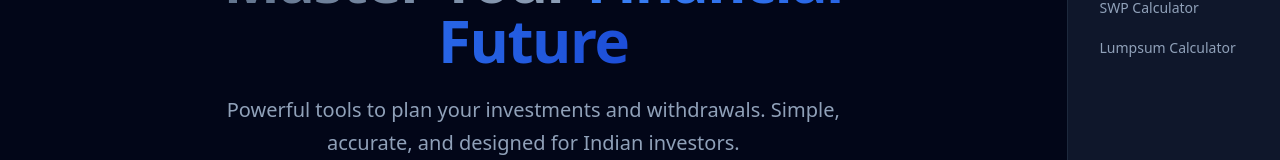
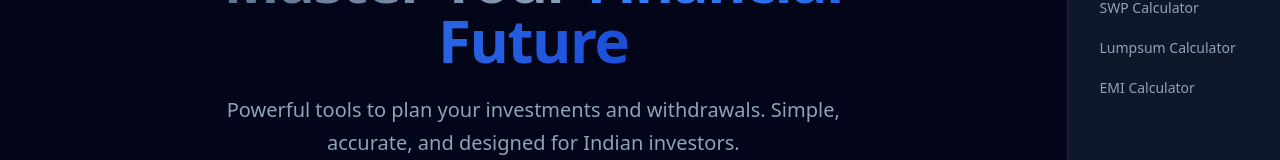
Before and after one commit to Aniket-0204/Financial-Calculators, a React (Vite) app: page / in a window 1280 px wide. Shown: the part 163-323 px from the top of the page. Built offline with nearby package versions, Linux system fonts and the light colour scheme.

Commit message:
add EMI calculator

```diff
--- a/src/App.jsx
+++ b/src/App.jsx
@@ -12,6 +12,7 @@ import Loading from './components/Loading';
 const SIPcalculator = lazy(() => import('./pages/SIPcalculator'));
 const SWPcalculator = lazy(() => import('./pages/SWPcalculator'));
 const LumpsumCalculator = lazy(() => import('./pages/LumpsumCalculator'));
+const EMICalculator = lazy(() => import('./pages/EMICalculator'));
 
 // --- 2. Lazy Load Secondary Pages (Marketing/Info) ---
 const LandingPage = lazy(() => import('./pages/LandingPage'));
@@ -98,6 +99,7 @@ function App() {
                   <Route path="/calculators/sip" element={<SIPcalculator />} />
                   <Route path="/calculators/swp" element={<SWPcalculator />} />
                   <Route path="/calculators/lumpsum" element={<LumpsumCalculator />} />
+                  <Route path="/calculators/emi" element={<EMICalculator />} />
 
                   {/* Information Routes */}
                   <Route path="/about" element={<AboutPage />} />
--- a/src/components/Sidebar.jsx
+++ b/src/components/Sidebar.jsx
@@ -23,6 +23,9 @@ function Sidebar() {
                     <NavLink to="/calculators/lumpsum" className={linkClasses}>
                         Lumpsum Calculator
                     </NavLink>
+                    <NavLink to="/calculators/emi" className={linkClasses}>
+                        EMI Calculator
+                    </NavLink>
                 </nav>
             </div>
         </aside>
--- a/src/components/navbar.jsx
+++ b/src/components/navbar.jsx
@@ -41,6 +41,7 @@ function Navbar() {
                                 <NavLink to="/calculators/sip" className="px-4 py-2 text-sm text-slate-400 hover:bg-slate-800 hover:text-white text-left">SIP Calculator</NavLink>
                                 <NavLink to="/calculators/swp" className="px-4 py-2 text-sm text-slate-400 hover:bg-slate-800 hover:text-white text-left">SWP Calculator</NavLink>
                                 <NavLink to="/calculators/lumpsum" className="px-4 py-2 text-sm text-slate-400 hover:bg-slate-800 hover:text-white text-left">Lumpsum Calculator</NavLink>
+                                <NavLink to="/calculators/emi" className="px-4 py-2 text-sm text-slate-400 hover:bg-slate-800 hover:text-white text-left">EMI Calculator</NavLink>
                             </div>
                         </div>
                     </div>
@@ -62,6 +63,7 @@ function Navbar() {
                     <NavLink to="/calculators/sip" onClick={toggleMenu} className="block py-2 text-slate-400 hover:text-white text-base font-medium pl-4">SIP Calculator</NavLink>
                     <NavLink to="/calculators/swp" onClick={toggleMenu} className="block py-2 text-slate-400 hover:text-white text-base font-medium pl-4">SWP Calculator</NavLink>
                     <NavLink to="/calculators/lumpsum" onClick={toggleMenu} className="block py-2 text-slate-400 hover:text-white text-base font-medium pl-4">Lumpsum Calculator</NavLink>
+                    <NavLink to="/calculators/emi" onClick={toggleMenu} className="block py-2 text-slate-400 hover:text-white text-base font-medium pl-4">EMI Calculator</NavLink>
                 </div>
 
             )
```
